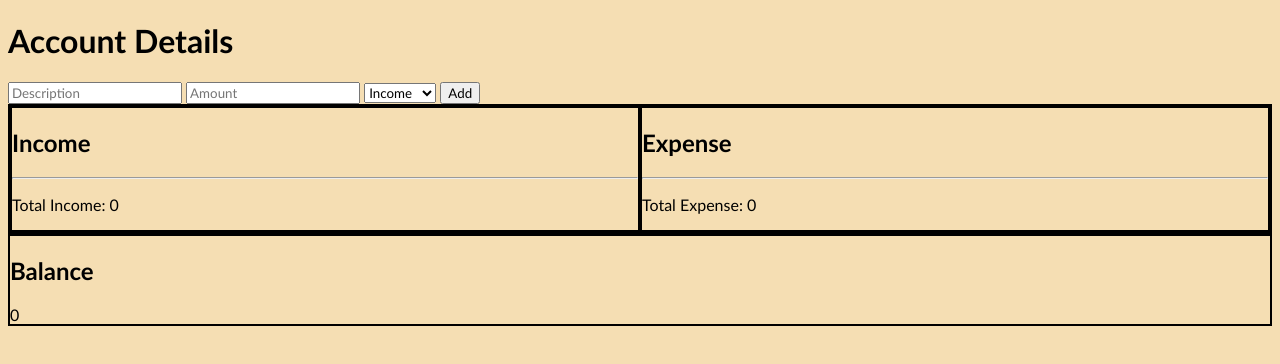
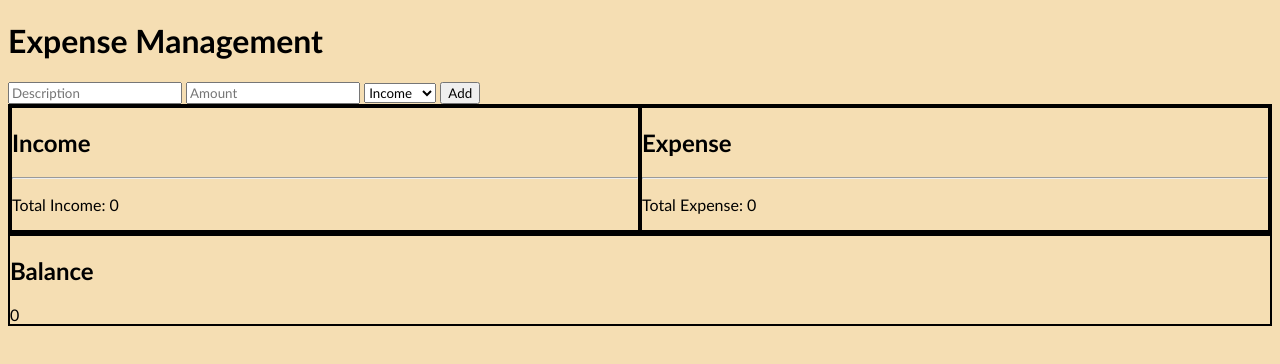
Before and after one commit to Rajasalan/Expense-Management, a plain HTML site: page index.html in a window 1280 px wide. Drawn offline with Linux system fonts and the light colour scheme.

Commit message:
changed name

```diff
--- a/index.html
+++ b/index.html
@@ -12,7 +12,7 @@
 
 <body style="background-color: wheat;">
 
-    <h1>Account Details</h1>
+    <h1>Expense Management</h1>
 
     <div class="account-field">
         <input type="text" id="description" placeholder="Description">
```
